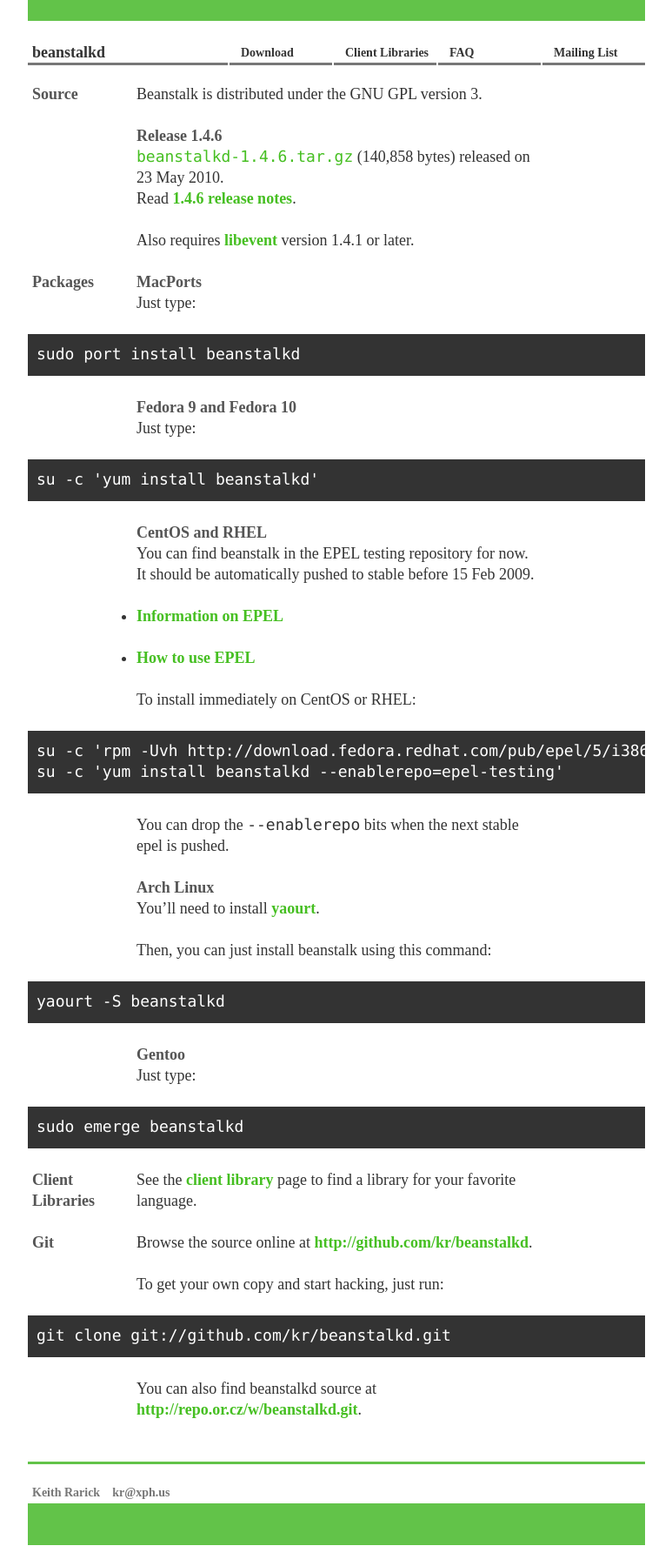
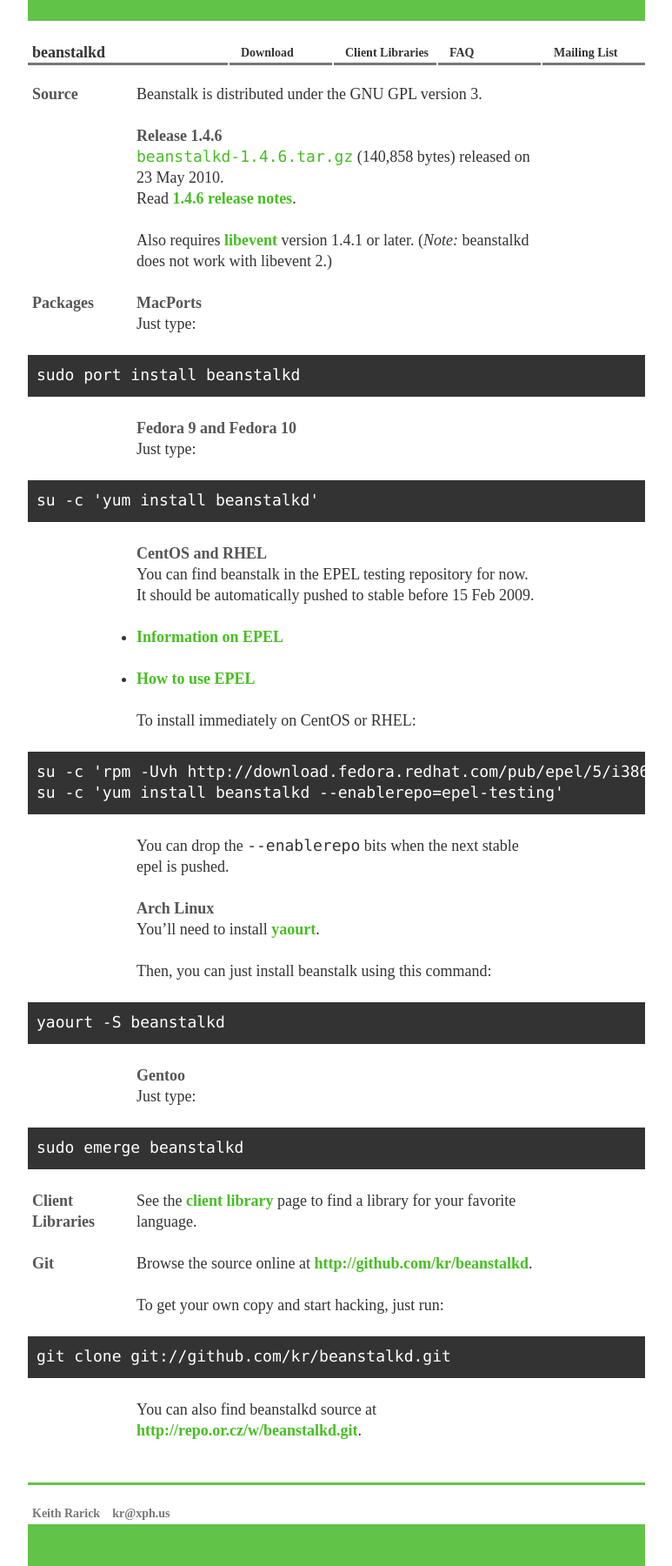
Before and after one commit to beanstalkd/beanstalkd, a Jekyll site: the page built from download.md, in a window 1280 px wide. Shown: the whole page at 87% size, without its empty margins (253-1026 px from the left). Built offline with Jekyll 4.4.1, drawn with Linux system fonts in a browser that asks for light colours; Markdown is read by kramdown in place of the engine named in the settings; comment, search, counter and statistics services are not loaded; before the commit the page ends 1776 px from its top, so only the background shows below that.

Commit message:
document our incompatibility with libevent 2

```diff
--- a/download.md
+++ b/download.md
@@ -25,6 +25,7 @@
 
 Also requires [libevent][libevent]
 version 1.4.1 or later.
+(*Note:* beanstalkd does not work with libevent 2.)
 
 ## Packages
 
```
